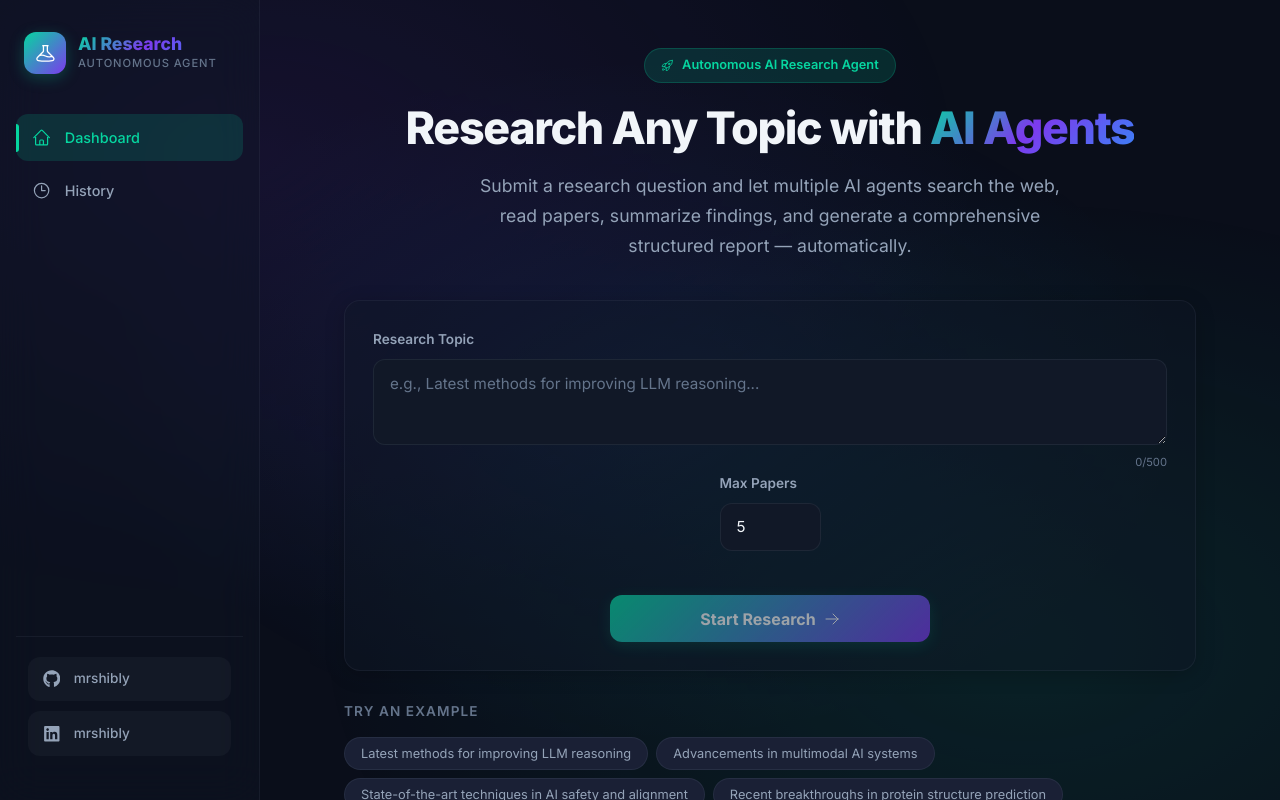
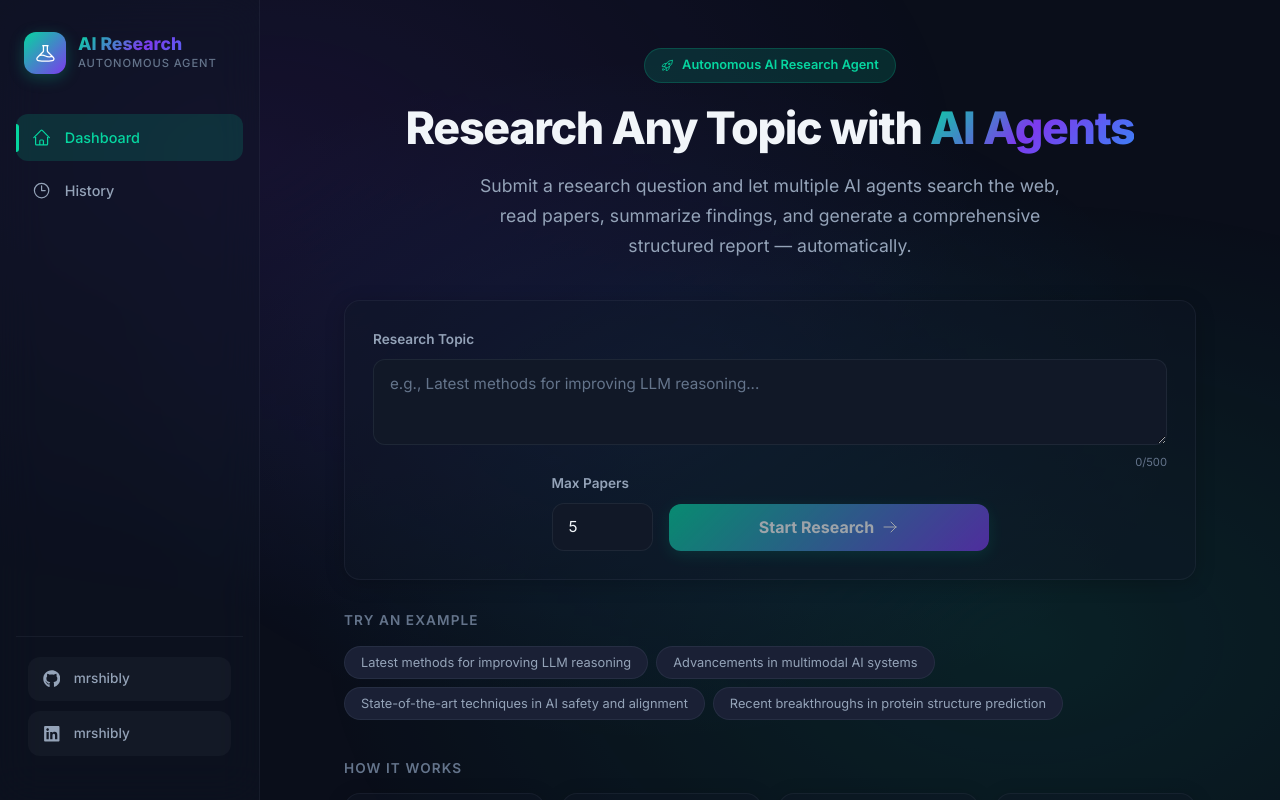
Before and after one commit to mrshibly/autonomous-research-agent, a React (Vite) app in the folder frontend/: page / in a window 1280 px wide. Shown: the top 800 px of the page. Built offline with nearby package versions, Linux system fonts and the light colour scheme.

Commit message:
style: align max papers input and start button inline

```diff
--- a/frontend/src/pages/Dashboard.css
+++ b/frontend/src/pages/Dashboard.css
@@ -64,6 +64,7 @@
 
 .form-group-sm {
   max-width: 140px;
+  margin-bottom: 0;
 }
 
 .form-label {
@@ -107,9 +108,10 @@
 
 .form-row {
   display: flex;
-  flex-direction: column;
-  align-items: center;
-  gap: 1.5rem;
+  flex-direction: row;
+  align-items: flex-end;  /* aligns the button perfectly with the input */
+  justify-content: center;
+  gap: 1rem;
   margin-top: 0.5rem;
 }
 
```
Also changed, not shown: 1 other file (tests, documents, lock files or other folders).
